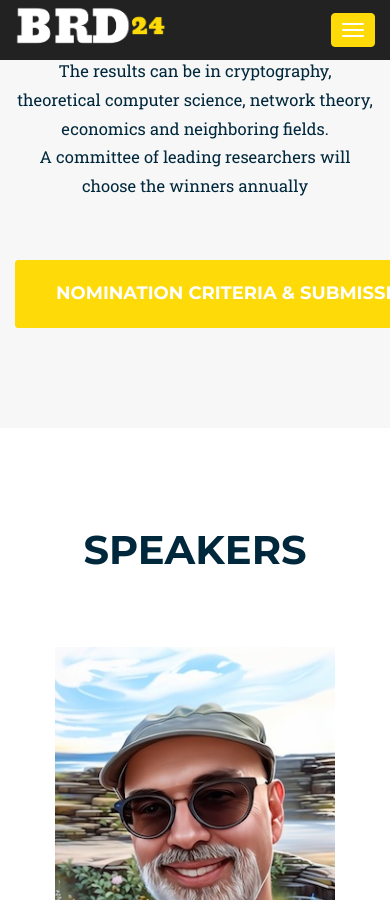
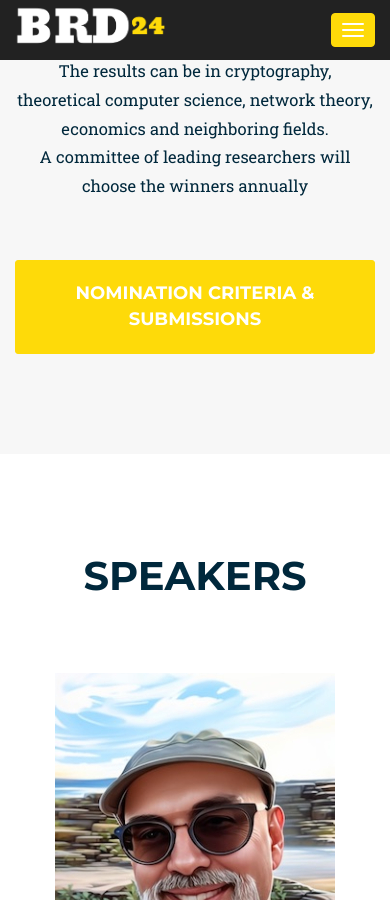
Before and after one commit to chaincodelabs/brd-website, a Jekyll site: the page built from index.html, in a window 390 px wide and 900 px high, scrolled down 1792 px. Built offline with Jekyll 4.4.1, drawn with Linux system fonts in a browser that asks for light colours; some web fonts are replaced.

Commit message:
Fixes xl button text wrapping
xl button text was not wrapping on small screens making the site look weird
on phones when the text was too long

```diff
--- a/_includes/css/agency.css
+++ b/_includes/css/agency.css
@@ -168,6 +168,7 @@ fieldset[disabled] .btn-primary.active {
     padding: 20px 40px;
     font-size: 18px;
     font-weight: 700;
+    white-space: normal
 }
 
 .btn-sm {
--- a/_includes/data/prize.html
+++ b/_includes/data/prize.html
@@ -16,7 +16,7 @@
             <br>
             <div class="row">
                 <div class="col-lg-12 text-center">
-                    <a href={{ site.url }}{{ site.baseurl }}/prize class="page-scroll btn btn-xl" target="_blank">Nomination criteria & submissions</a>
+                    <a class="btn btn-xl" href={{ site.url }}{{ site.baseurl }}/prize class="page-scroll btn btn-xl" target="_blank">Nomination criteria & submissions</a>
                 </div>
             </div>
         </div>
```
